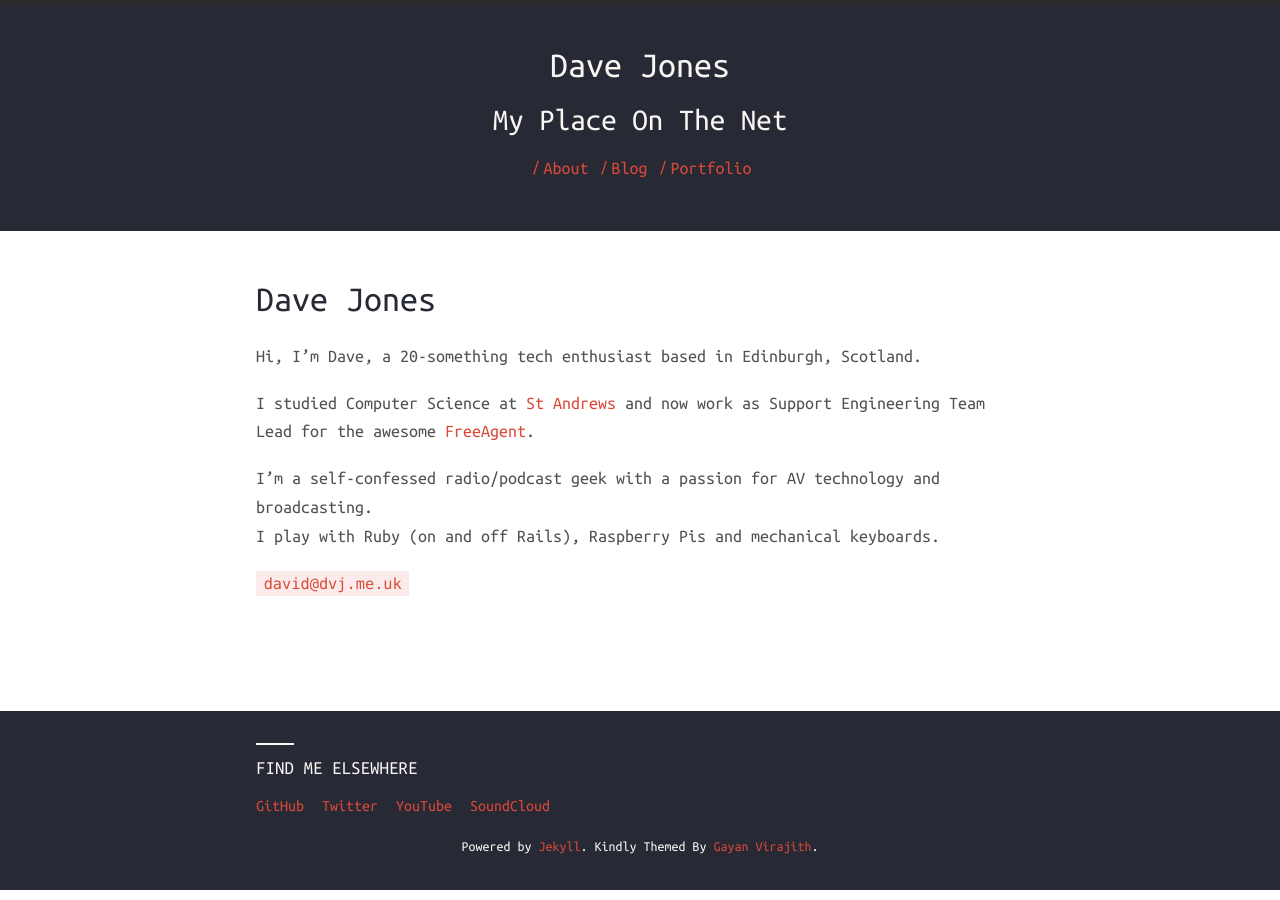
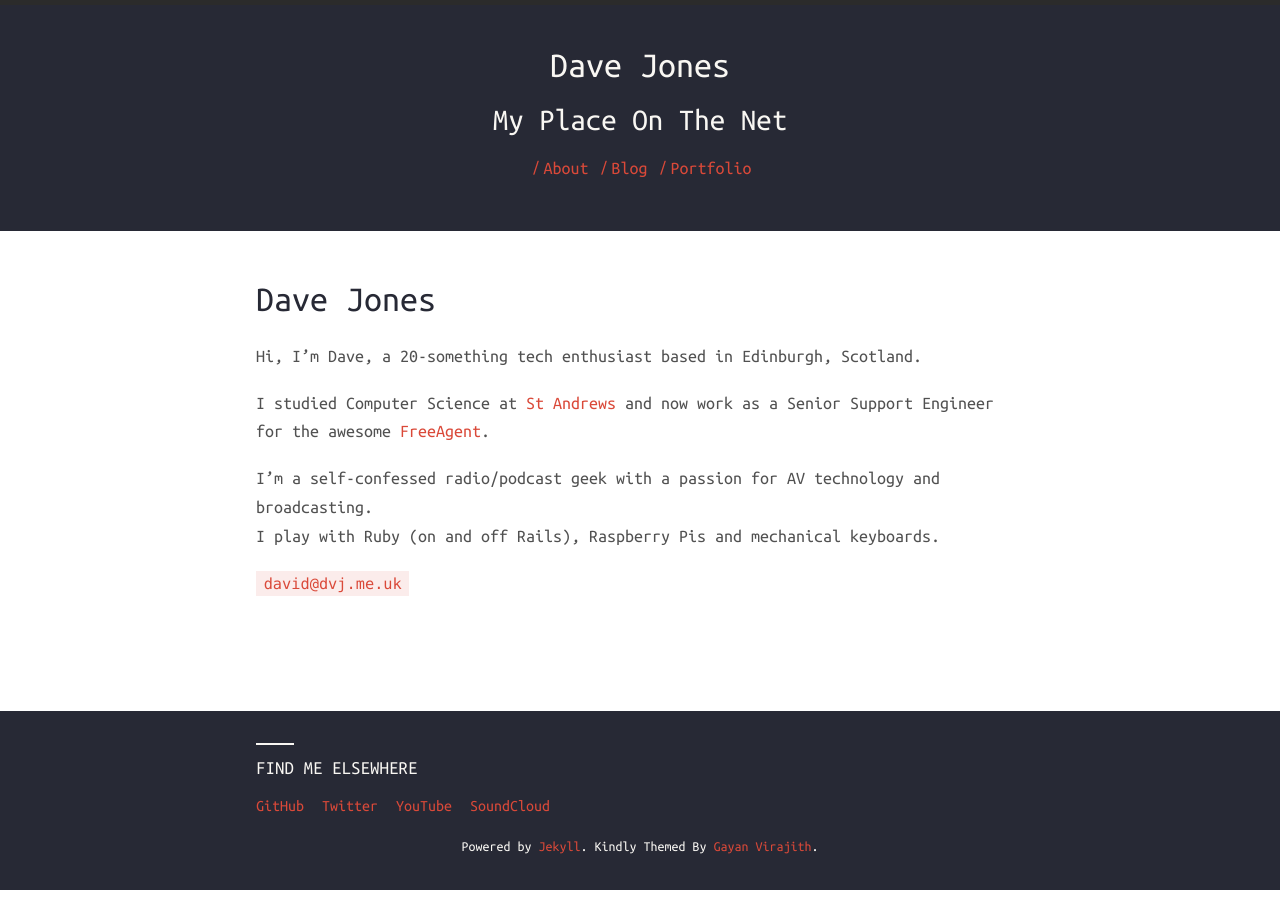
Before and after one commit to gayanvirajith/harmony, a Jekyll site: the page built from index.md, in a window 1280 px wide. Built offline with Jekyll 4.4.1, drawn with Linux system fonts in a browser that asks for light colours; nearby versions of some CDN libraries.

Commit message:
Update job title

```diff
--- a/index.md
+++ b/index.md
@@ -5,7 +5,7 @@
 
 Hi, I'm Dave, a 20-something tech enthusiast based in Edinburgh, Scotland.
 
-I studied Computer Science at [St Andrews](http://www.cs.st-andrews.ac.uk){:target="_blank"} and now work as Support Engineering Team Lead for the awesome [FreeAgent](http://www.freeagent.com){:target="_blank"}.
+I studied Computer Science at [St Andrews](http://www.cs.st-andrews.ac.uk){:target="_blank"} and now work as a Senior Support Engineer for the awesome [FreeAgent](http://www.freeagent.com){:target="_blank"}.
 
 I'm a self-confessed radio/podcast geek with a passion for AV technology and broadcasting.
 I play with Ruby (on and off Rails), Raspberry Pis and mechanical keyboards.
```
